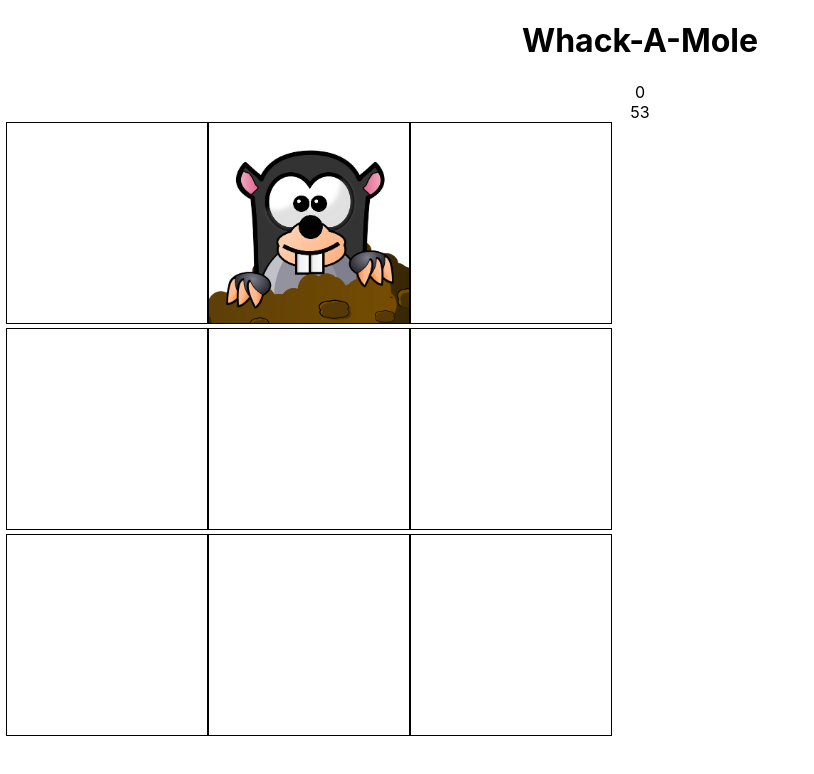
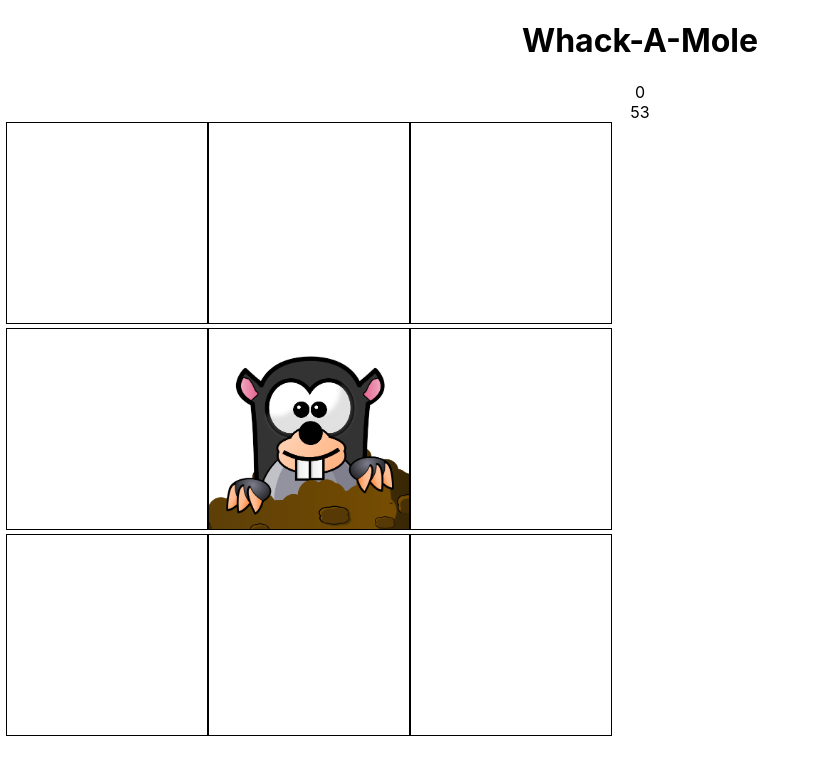
Before and after one commit to EvandroLG/whac-a-mole, a React (Create React App) app: page / in a window 1280 px wide. Shown: the top 774 px of the page, without its empty margins (0-814 px from the left). Built offline with nearby package versions, Linux system fonts and the light colour scheme.

Commit message:
add logic to move mole

```diff
--- a/src/App.tsx
+++ b/src/App.tsx
@@ -1,9 +1,12 @@
-import React, {useState} from 'react';
+import React, { useState } from 'react';
 import useTimer from './useTimer';
+import useRandomSquare from './useRandomSquare';
+import { range } from 'ramda';
 import './App.css';
 
 function App() {
   const [score, setScore] = useState(0);
+  const square = useRandomSquare();
   const counter = useTimer(60);
 
   return (
@@ -12,15 +15,12 @@ function App() {
       <div className="App-score">{score}</div>
       <div className="App-time">{counter}</div>
       <div className="App-grid">
-        <div className="App-square"></div>
-        <div className="App-square App-square--mole"></div>
-        <div className="App-square"></div>
-        <div className="App-square"></div>
-        <div className="App-square"></div>
-        <div className="App-square"></div>
-        <div className="App-square"></div>
-        <div className="App-square"></div>
-        <div className="App-square"></div>
+        {range(0, 9).map((key) => (
+          <div
+            key={key}
+            className={`App-square ${key === square && 'App-square--mole'}`}
+          ></div>
+        ))}
       </div>
     </div>
   );
--- /dev/null
+++ b/src/useRandomSquare.ts
@@ -0,0 +1,16 @@
+import { useState, useEffect } from 'react';
+import { compose } from 'ramda';
+
+const getRandomSquare = compose(Math.floor, () => Math.random() * 9);
+
+const useRandomSquare = () => {
+  const [square, setSquare] = useState(getRandomSquare());
+
+  useEffect(() => {
+    setInterval(() => setSquare(getRandomSquare()), 1000);
+  }, []);
+
+  return square;
+};
+
+export default useRandomSquare;
--- a/src/useTimer.ts
+++ b/src/useTimer.ts
@@ -1,4 +1,4 @@
-import {useState, useEffect} from 'react';
+import { useState, useEffect } from 'react';
 
 const useTimer = (startTime: number) => {
   const [counter, setCounter] = useState(startTime);
```
Also changed, not shown: package.json (+9 -0 lines), 1 other file (tests, documents, lock files or other folders).
